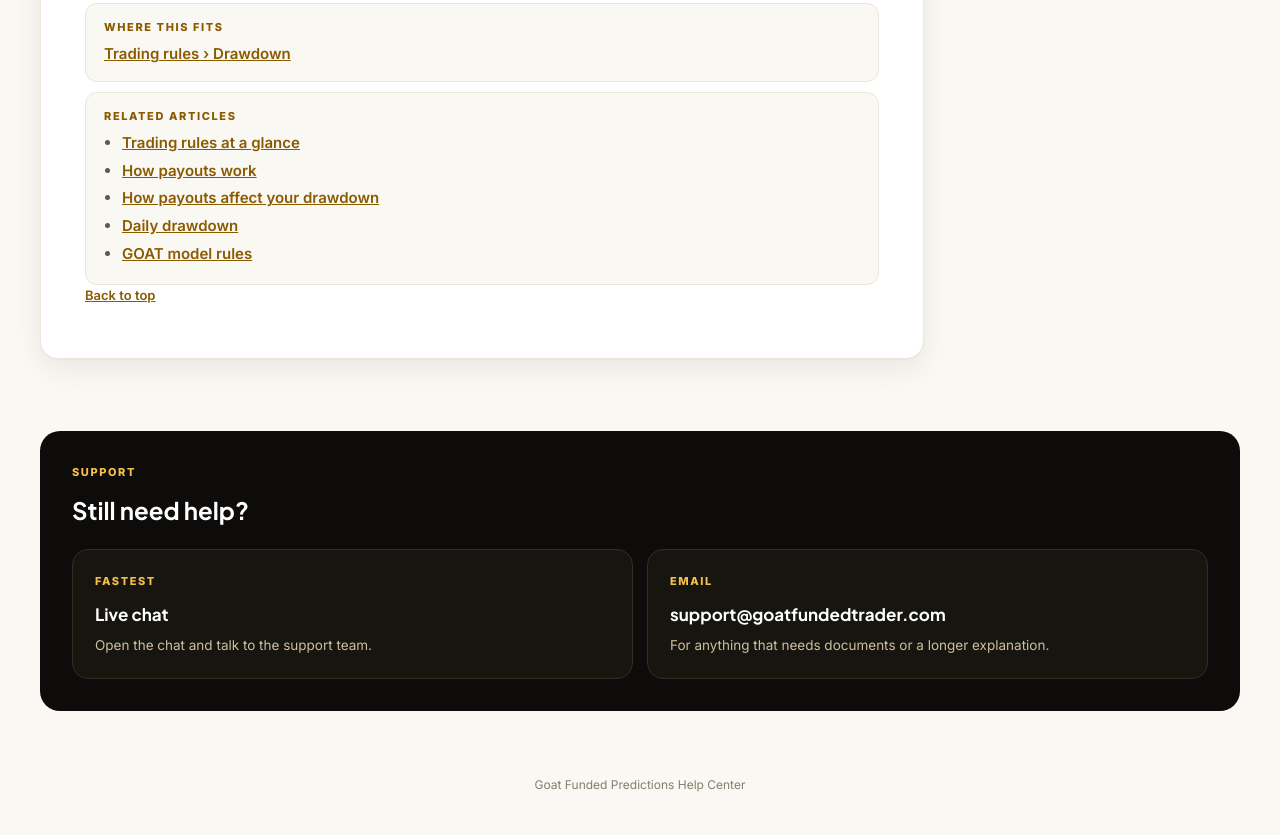
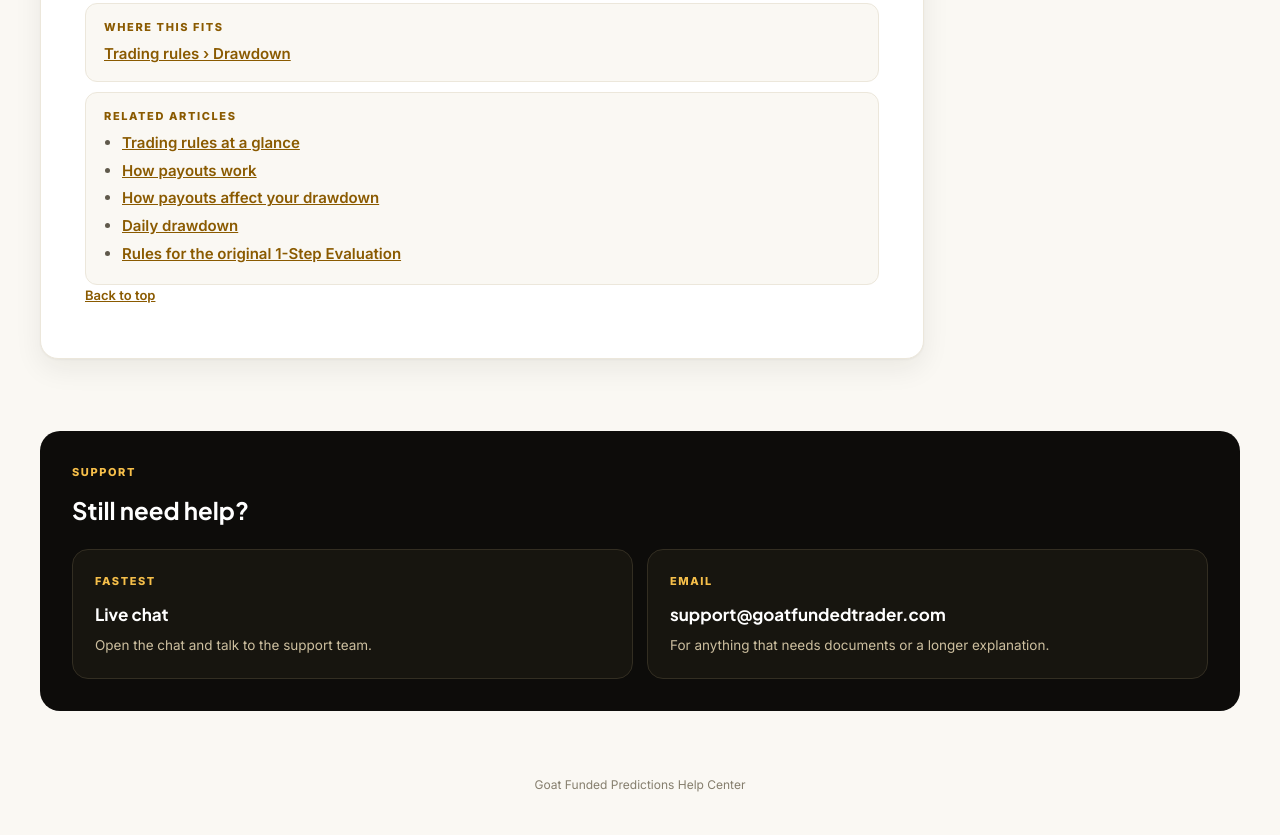
Before and after one commit to ttspjm/gfp-help-center, a plain HTML site: page en/articles/17724562-maximum-drawdown.html in a window 1280 px wide. Shown: the part 1405-2240 px from the top of the page. Drawn offline with Linux system fonts and the light colour scheme.

Commit message:
Sync from Intercom 2026-11-25T20:35Z

```diff
--- a/en/articles/17724562-maximum-drawdown.html
+++ b/en/articles/17724562-maximum-drawdown.html
@@ -45,7 +45,7 @@
 <p>Starter uses the same trailing method as GOAT at 4%, or $100. The floor starts at $2,400 and locks at $2,500 once it gets there.</p>
 <div class="article-end">
 <nav class="in-tab" aria-label="Where this fits"><div class="eyebrow">Where this fits</div><p><a href="../../trading-rules.html#a-17724562">Trading rules › Drawdown</a></p></nav>
-<nav class="in-tab" aria-label="Related articles"><div class="eyebrow">Related articles</div><ul><li><a href="../../en/articles/17724561-trading-rules-at-a-glance">Trading rules at a glance</a></li><li><a href="../../en/articles/17724568-how-payouts-work">How payouts work</a></li><li><a href="../../en/articles/17724570-how-payouts-affect-your-drawdown">How payouts affect your drawdown</a></li><li><a href="../../en/articles/17743746-daily-drawdown">Daily drawdown</a></li><li><a href="../../en/articles/18246191-goat-model-rules">GOAT model rules</a></li></ul></nav>
+<nav class="in-tab" aria-label="Related articles"><div class="eyebrow">Related articles</div><ul><li><a href="../../en/articles/17724561-trading-rules-at-a-glance">Trading rules at a glance</a></li><li><a href="../../en/articles/17724568-how-payouts-work">How payouts work</a></li><li><a href="../../en/articles/17724570-how-payouts-affect-your-drawdown">How payouts affect your drawdown</a></li><li><a href="../../en/articles/17743746-daily-drawdown">Daily drawdown</a></li><li><a href="../../en/articles/18246194-rules-for-the-original-1-step-evaluation">Rules for the original 1-Step Evaluation</a></li></ul></nav>
 </div>
 <p class="to-top"><a href="#top">Back to top</a></p>
 </main>
```
Also changed, not shown: en/articles/17724557-what-is-goat-funded-predictions.html (+1 -1 lines), 1 other file.
